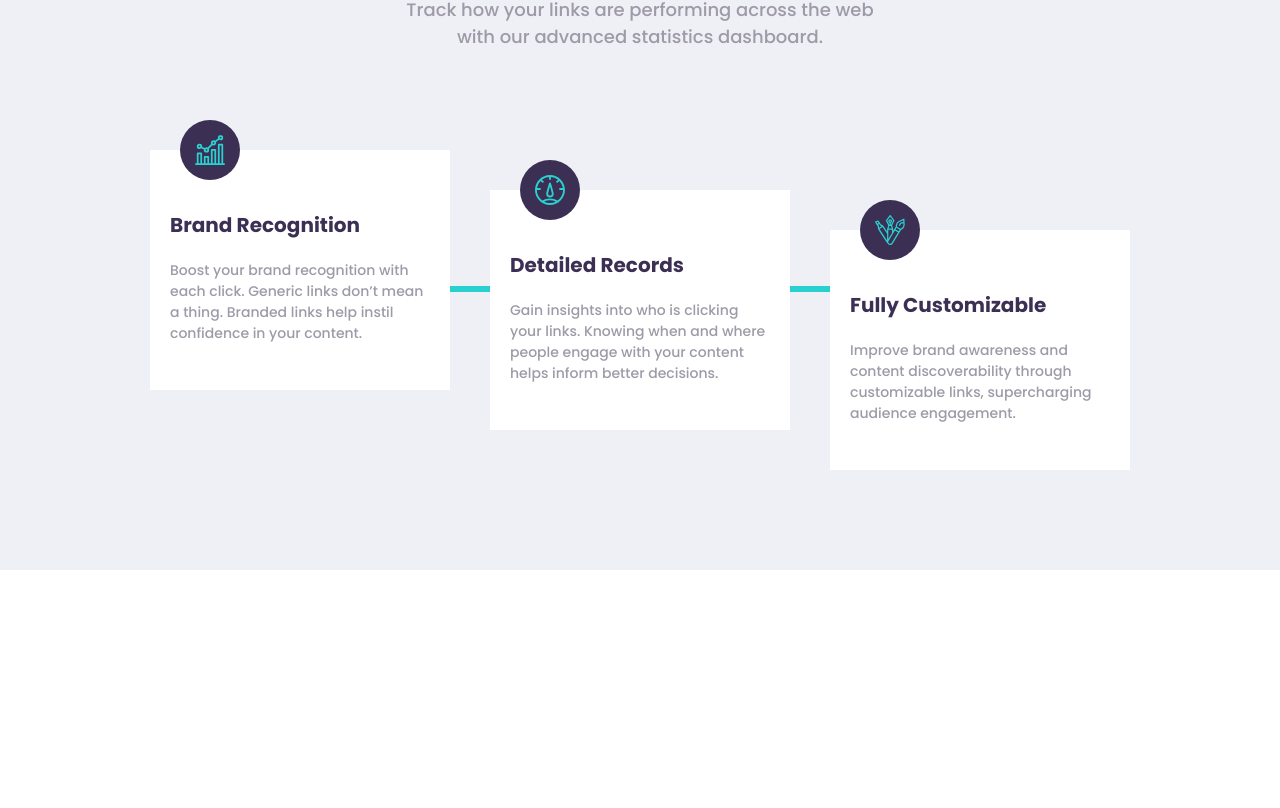
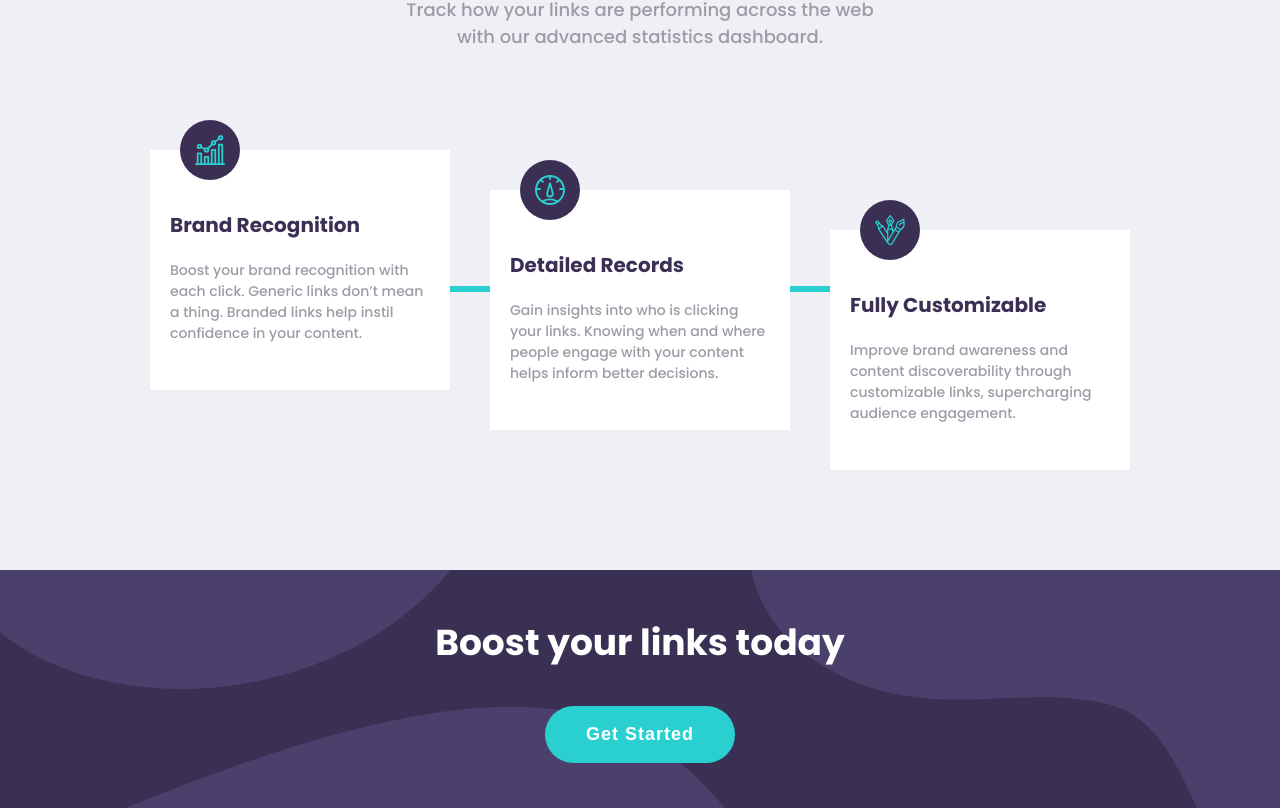
Before and after one commit to AlenJakob/Short-url, a Vue app: page / in a window 1280 px wide. Shown: the part 1156-1964 px from the top of the page. Before the commit the page ends 1726 px from the top, so only its background shows below. Built offline with nearby package versions, Linux system fonts and the light colour scheme.

Commit message:
style:Boost component

```diff
--- a/src/App.vue
+++ b/src/App.vue
@@ -2,6 +2,7 @@
   <Hero />
   <SearchBar />
   <Statistics />
+  <Boost />
 </template>
 
 <script lang="ts">
@@ -9,9 +10,10 @@ import { defineComponent } from "vue";
 import Hero from "./components/hero/Hero.vue";
 import SearchBar from "./components/SearchBar/SearchBar.vue";
 import Statistics from "./components/statistics/Statistics.vue";
+import Boost from "./components/boost/Boost.vue";
 
 export default defineComponent({
-  components: { Hero, SearchBar, Statistics },
+  components: { Hero, SearchBar, Statistics, Boost },
 });
 </script>
 
--- /dev/null
+++ b/src/components/boost/Boost.vue
@@ -0,0 +1,42 @@
+<template>
+  <div class="boost">
+    <div class="content">
+      <h3 class="title">Boost your links today</h3>
+      <button class="btn btn-boost">Get Started</button>
+    </div>
+  </div>
+</template>
+
+
+<style scoped lang="scss">
+.boost {
+  overflow: hidden;
+  width: 100%;
+  padding: 2.5em 0;
+  background: url("../../assets/images/bg-boost-desktop.svg") no-repeat center;
+  background-size: cover;
+}
+.btn-boost {
+  max-width: 200px;
+  padding: 1em 2.3em;
+  border-radius: 50px !important;
+  font-weight: bold;
+  font-size: 18px;
+  letter-spacing: 1px;
+}
+.content {
+  display: flex;
+  flex-direction: column;
+  align-items: center;
+  justify-content: center;
+}
+.title {
+  width: 90%;
+  margin-top: 0;
+  font-size: 2em;
+  color: #fff;
+  @media (max-width: $desktop) {
+    font-size: 1.5em;
+  }
+}
+</style>
```
Also changed, not shown: src/assets/images/bg-boost-desktop.svg.
